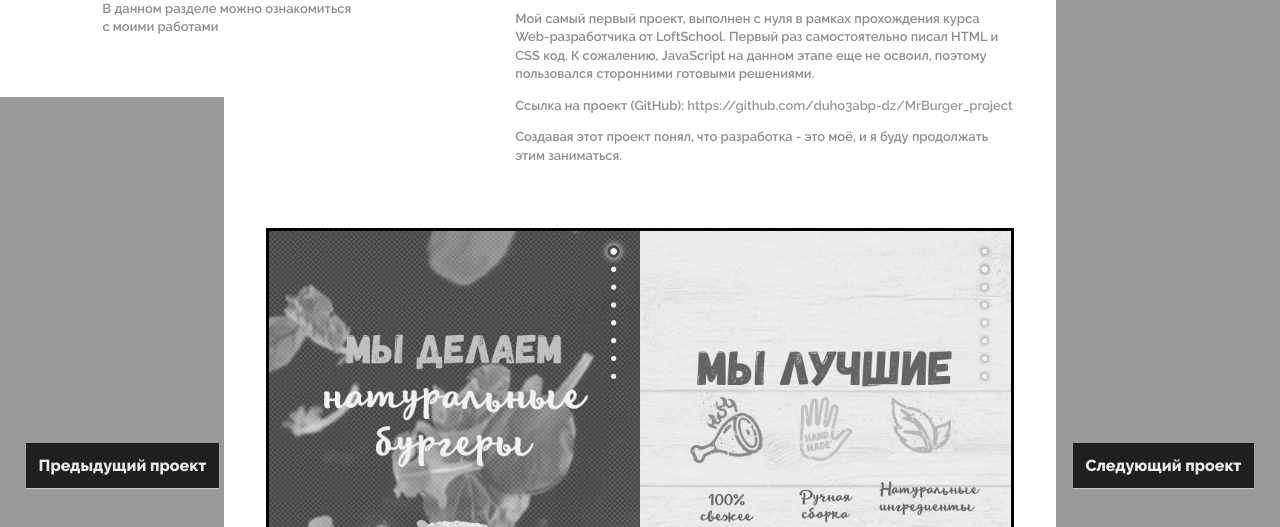
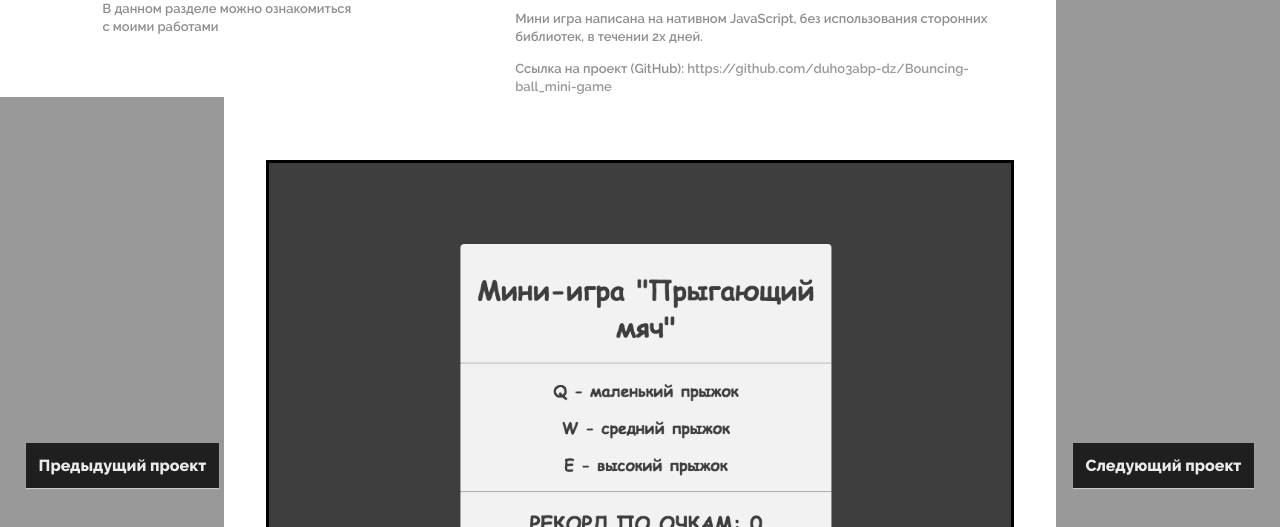
Before and after one commit to duho3abp-dz/Portfolio_project, a website built with webpack: page app/html/pages/projects.html in a window 1280 px wide. Shown: the part 225-752 px from the top of the page. Built offline with nearby package versions, Linux system fonts and the light colour scheme; files whose address does not match are found by name.

Commit message:
fixed bug with Git icon, added mini-game project

```diff
--- a/app/html/pages/projects.html
+++ b/app/html/pages/projects.html
@@ -32,6 +32,26 @@
             <div class="project__slide--wrap">
 
                 <div class="project_block project__active">
+
+                    <!-- project_top -->
+                    <div class="project_top">
+                        <div class="project_top-right">
+                            <hr class="hr_for-tablets">
+                            <h1>Мини-игра "Прыгающий мяч"</h1>
+                            <p>
+                                Мини игра написана на нативном JavaScript, без использования сторонних библиотек, в течении 2х дней. </p>
+                                <p> Ссылка на проект (GitHub): <a target="_blank" href="https://github.com/duho3abp-dz/Bouncing-ball_mini-game">https://github.com/duho3abp-dz/Bouncing-ball_mini-game</a>
+                            </p>
+                        </div>
+                    </div>
+
+                    <!-- project_center -->
+                    <a href="../sites/Bouncing-ball/index.html" class="project_center" target="_blank"><img src="/pictures/projects/bounce.png" alt="Bouncing-ball"
+                            class="progect_site-pic"></a>
+
+                </div>
+
+                <div class="project_block">
 
                     <!-- project_top -->
                     <div class="project_top">
--- a/app/js/modules/hide.js
+++ b/app/js/modules/hide.js
@@ -5,16 +5,23 @@ const hide = ({hideElemClass, elemTargetClass}) => {
     const hideElement = document.querySelector(hideElemClass),
           elementTarget = document.querySelector(elemTargetClass),
           clientHeightScreen = document.documentElement.clientHeight;
+    let targetHeight = elementTarget.getBoundingClientRect().bottom - clientHeightScreen;
+
+    const heightTest = (target, elem) => {
+        if (+target <= 0) {
+            elem.style.display = 'none';
+        } else {
+            elem.style.display = '';
+        }
+    };
 
     document.addEventListener('scroll', () => {
-        const targetHeight = elementTarget.getBoundingClientRect().bottom - clientHeightScreen;
+        targetHeight = elementTarget.getBoundingClientRect().bottom - clientHeightScreen;
 
-        if (+targetHeight <= 0) {
-            hideElement.style.display = 'none';
-        } else {
-            hideElement.style.display = '';
-        }
+        heightTest(targetHeight, hideElement);
     });
+
+    heightTest(targetHeight, hideElement);
 
 };
 
```
Also changed, not shown: app/html/pages/about_me.html (+1 -1 lines), app/js/bundle.js (+13 -6 lines), app/pictures/projects/bounce.png (added), dist/js/main.min.js, dist/pages/about_me.html, dist/pages/projects.html, dist/pictures/projects/bounce.png (added), dist/pictures/projects/Снимок экрана 2020-09-09 в 13.04.55.png (added), 2 other files.
